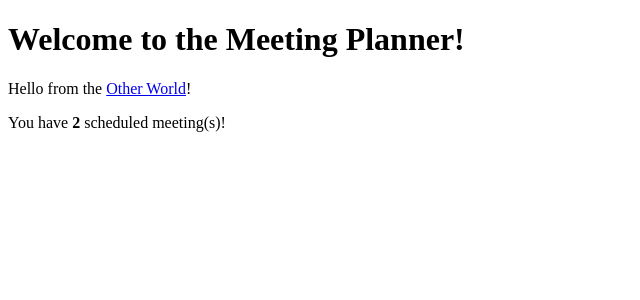
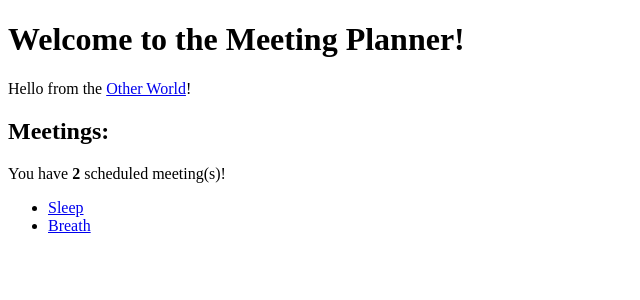
Before and after one commit to mohnoor94/LearningDjango, a Django app: page / in a window 1280 px wide. Shown: the top 300 px of the page, without its empty margins (0-640 px from the left). Run offline with Django 3.2, Linux system fonts and the light colour scheme; data comes from the database, SQL or seed files in the repository.

Commit message:
Use for loops in templates

```diff
--- a/_001_meeting_planner/website/templates/website/welcome.html
+++ b/_001_meeting_planner/website/templates/website/welcome.html
@@ -9,8 +9,19 @@
 <p>
     Hello from the <a href="http://www.abukhleif.com">Other World</a>!
 </p>
+<h2>Meetings:</h2>
 <p>
     You have <strong>{{number_of_meetings}}</strong> scheduled meeting(s)!
+
+<ul>
+    {% for meeting in meetings %}
+    <li>
+        <a href="/meetings/{{meeting.id}}">
+            {{meeting.title}}
+        </a>
+    </li>
+    {% endfor %}
+</ul>
 </p>
 </body>
 </html>
--- a/_001_meeting_planner/website/views.py
+++ b/_001_meeting_planner/website/views.py
@@ -13,6 +13,7 @@ def welcome(request):
     return render(request, 'website/welcome.html',
                   {
                       'number_of_meetings': Meeting.objects.count(),
+                      'meetings': Meeting.objects.all(),
                   })
 
 
```
